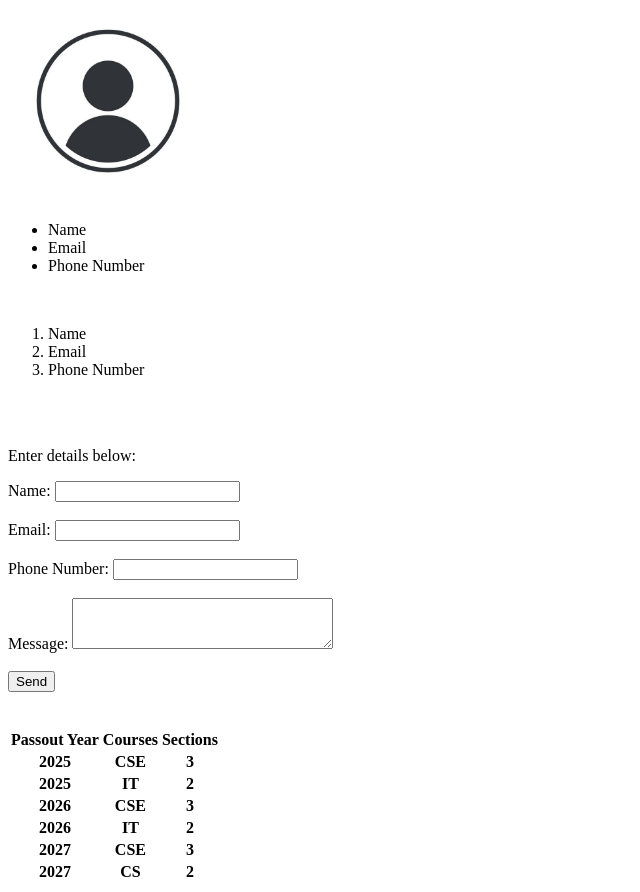
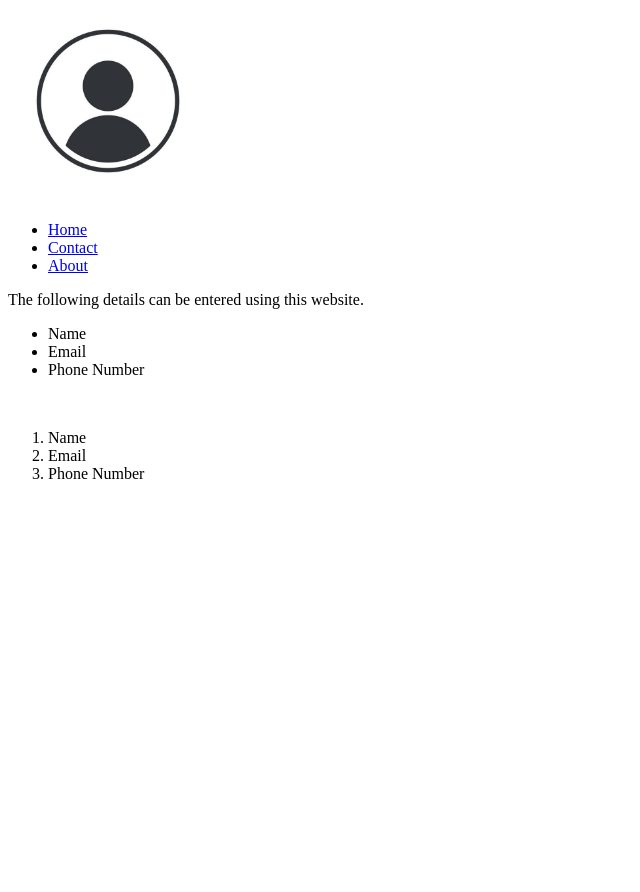
Before and after one commit to Samtastic6/FullStackCoursePractice, a plain HTML site: page index.html in a window 1280 px wide. Shown: the part 79-971 px from the top of the page, without its empty margins (0-640 px from the left). After the commit the page ends 800 px from the top, so only its background shows below. Drawn offline with Linux system fonts and the light colour scheme; files whose address does not match are found by name.

Commit message:
Add files via upload

```diff
--- a/index.html
+++ b/index.html
@@ -7,7 +7,17 @@
 </head>
 <body>
     <h1>Student Profile</h1>
-    <img src="/Users/samveda/Desktop/WebDevFS/images/profile.jpg" alt="image" width="200" height="200">
+    <img src="/Users/samveda/Desktop/WebDevFS/Day1/images/profile.jpg" alt="image" width="200" height="200">
+    <ul>
+
+        <li><a href="home.html">Home</a></li>
+        <li><a href="contact.html">Contact</a></li>
+        <li><a href="about.html">About</a></li>
+      </ul>
+    <p>
+        The following details can be entered using this website.
+    </p>
+
     <ul>
         <li>Name</li>
         <li>Email</li>
@@ -19,57 +29,5 @@
         <li>Email</li>
         <li>Phone Number</li>
     </ol>
-    <br><br>
-    <p>Enter details below:</p>
-    <form>
-        <label>Name:</label>
-        <input type="text" id="1" name="name"><br><br>
-        <label>Email:</label>
-        <input type="email" id="2" name=""email><br><br>
-        <label>Phone Number:</label>
-        <input type="tel" id="3" name="phone"><br><br>
-        <label>Message:</label>
-        <textarea name="message" id="4" rows="3" cols="30"></textarea><br><br>
-
-        <button type="submit">Send</button>
-    </form>
-    <br><br>
-    <table>
-        <tr>
-            <th>Passout Year</th>
-            <th>Courses</th>
-            <th>Sections</th>
-        </tr>
-        <tr>
-            <th>2025</th>
-            <th>CSE</th>
-            <th>3</th>
-        </tr>
-        <tr>
-            <th>2025</th>
-            <th>IT</th>
-            <th>2</th>
-        </tr>
-        <tr>
-            <th>2026</th>
-            <th>CSE</th>
-            <th>3</th>
-        </tr>
-        <tr>
-            <th>2026</th>
-            <th>IT</th>
-            <th>2</th>
-        </tr>
-        <tr>
-            <th>2027</th>
-            <th>CSE</th>
-            <th>3</th>
-        </tr>
-        <tr>
-            <th>2027</th>
-            <th>CS</th>
-            <th>2</th>
-        </tr>
-    </table>
 </body>
 </html>
```
Also changed, not shown: about.html (added, +22 -0 lines), contact.html (+12 -35 lines), home.html (added, +22 -0 lines).
